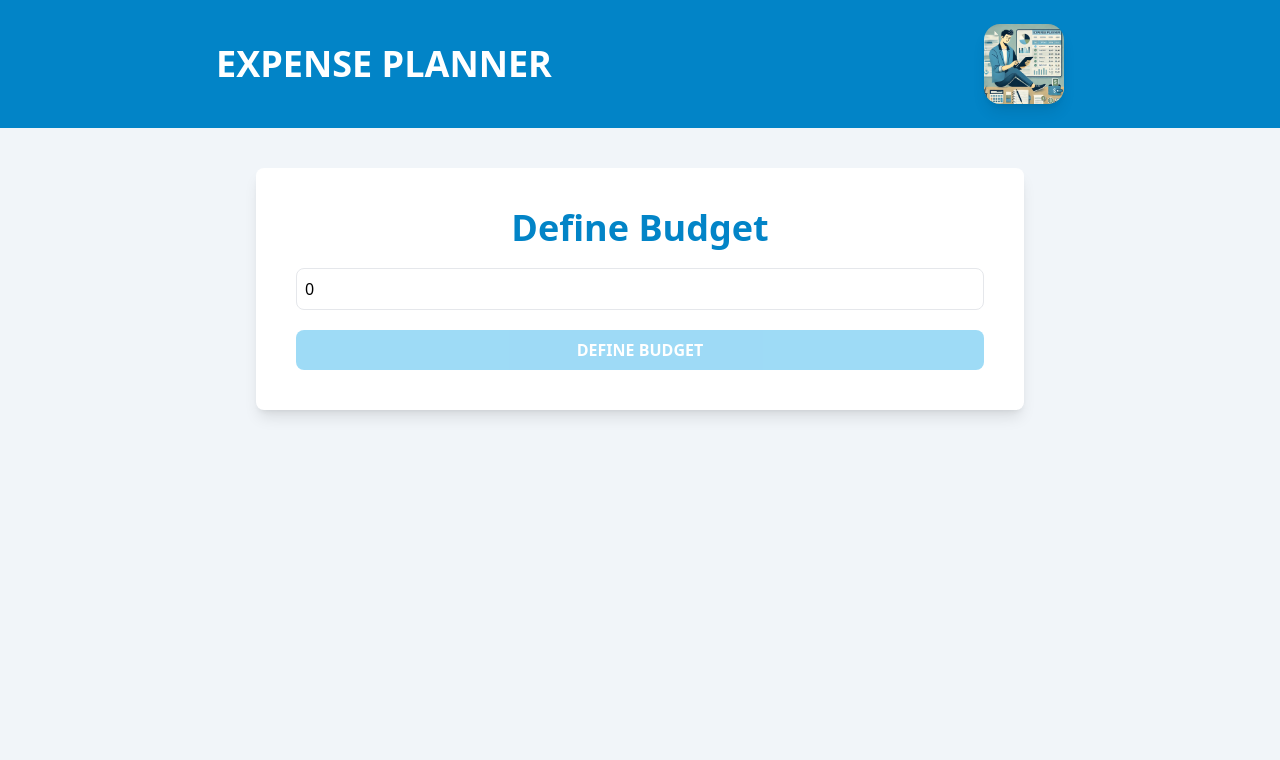
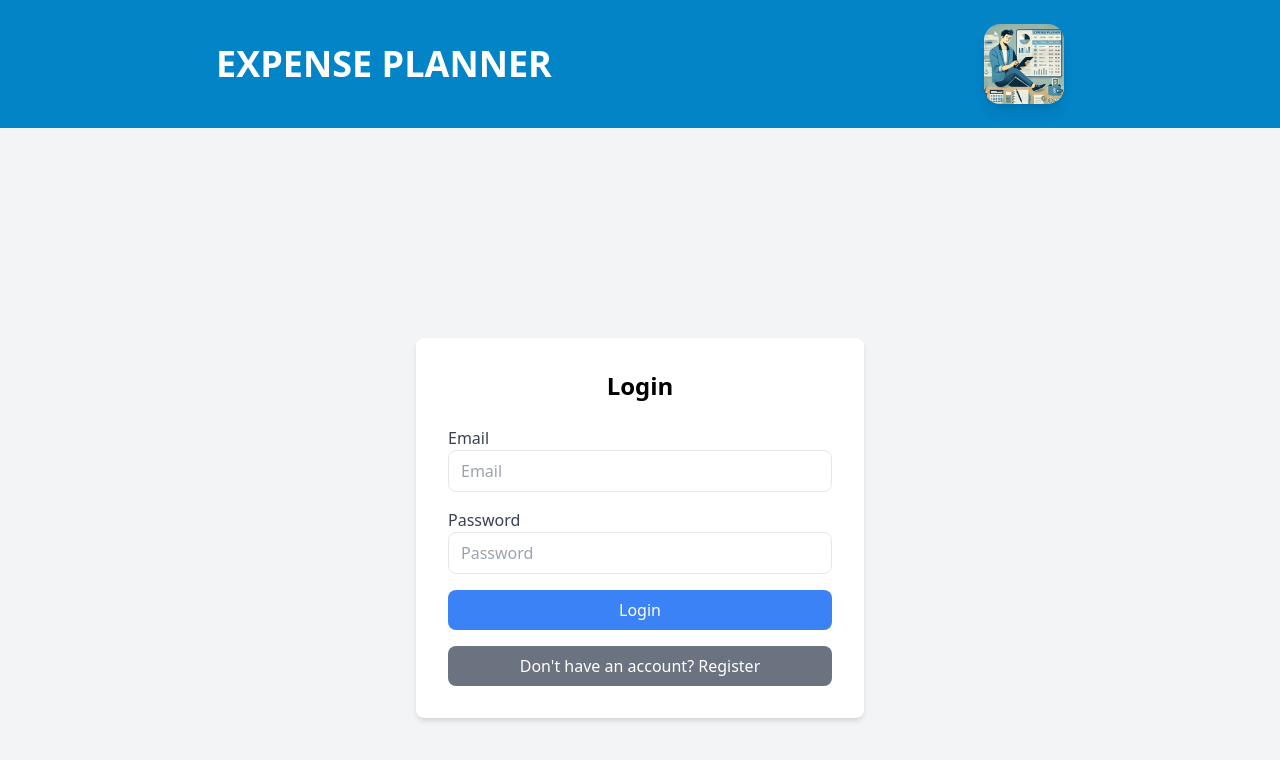
Before and after one commit to wichofly/cost-control, a React (Vite) app: page /login in a window 1280 px wide. Shown: the top 760 px of the page. Built offline with nearby package versions, Linux system fonts and the light colour scheme; no server answers.

Commit message:
feat: created register, login pages for users with firebase

```diff
--- a/package.json
+++ b/package.json
@@ -12,12 +12,14 @@
   "dependencies": {
     "@headlessui/react": "^2.2.0",
     "@heroicons/react": "^2.2.0",
+    "firebase": "^11.1.0",
     "prop-types": "^15.8.1",
     "react": "^18.3.1",
     "react-calendar": "^5.1.0",
     "react-circular-progressbar": "^2.1.0",
     "react-date-picker": "^11.0.0",
     "react-dom": "^18.3.1",
+    "react-router-dom": "^7.1.1",
     "react-swipeable-list": "^1.10.0",
     "uuid": "^11.0.3"
   },
@@ -25,6 +27,7 @@
     "@eslint/js": "^9.15.0",
     "@types/react": "^18.3.12",
     "@types/react-dom": "^18.3.1",
+    "@types/react-router-dom": "^5.3.3",
     "@types/uuid": "^10.0.0",
     "@vitejs/plugin-react-swc": "^3.5.0",
     "autoprefixer": "^10.4.20",
--- a/src/App.tsx
+++ b/src/App.tsx
@@ -1,4 +1,5 @@
 import { useEffect, useMemo } from 'react';
+import { BrowserRouter as Router, Route, Routes } from 'react-router-dom';
 import { BudgetForm } from './components/BudgetForm';
 import { Header } from './components/Header';
 import { useBudget } from './hooks/useBudget';
@@ -6,6 +7,9 @@ import { BudgetTracker } from './components/BudgetTracker';
 import ExpenseModal from './components/ExpenseModal';
 import { ExpenseList } from './components/ExpenseList';
 import { FilterByCategory } from './components/FilterByCategory';
+import { Register } from './components/Register';
+import { Login } from './components/Login';
+import { PrivateRoute } from './components/PrivateRoute';
 
 const App = () => {
   const { state } = useBudget();
@@ -18,13 +22,18 @@ const App = () => {
   }, [state]);
 
   return (
-    <>
+    <Router>
       <Header />
-
+      <Routes>
+        <Route path="/register" element={<Register />} />
+        <Route path="/login" element={<Login />} />
+        <Route
+          path="/dashboard"
+          element={
+            <PrivateRoute>
               <div className="max-w-3xl mx-auto bg-white shadow-lg rounded-lg mt-10 p-10">
                 {isValidBudget ? <BudgetTracker /> : <BudgetForm />}
               </div>
-
               {isValidBudget && (
                 <div className="max-w-3xl mx-auto py-10">
                   <FilterByCategory />
@@ -32,7 +41,11 @@ const App = () => {
                   <ExpenseModal />
                 </div>
               )}
-    </>
+            </PrivateRoute>
+          }
+        />
+      </Routes>
+    </Router>
   );
 };
 
--- /dev/null
+++ b/src/backend/firebase.ts
@@ -0,0 +1,24 @@
+import { initializeApp } from 'firebase/app';
+import { getAuth } from 'firebase/auth';
+import { getFirestore } from 'firebase/firestore';
+
+const firebaseConfig = {
+  apiKey: 'AIzaSyCuLLG0EOy_3B4QOnvz4UIfSKY-v8WTn98',
+  authDomain: 'cost-control-8e769.firebaseapp.com',
+  projectId: 'cost-control-8e769',
+  storageBucket: 'cost-control-8e769.firebasestorage.app',
+  messagingSenderId: '236101153320',
+  appId: '1:236101153320:web:0b80074b1de9cb14513b1d',
+  measurementId: 'G-GHN4SLY2LH',
+};
+
+// Initialize Firebase
+const app = initializeApp(firebaseConfig);
+
+// Initialize Firebase Authentication and get a reference to the service
+const auth = getAuth(app);
+
+// Initialize Cloud Firestore and get a reference to the service
+const db = getFirestore(app);
+
+export { auth, db };
--- a/src/components/Header.tsx
+++ b/src/components/Header.tsx
@@ -7,7 +7,7 @@ export const Header = () => {
         <h1 className="uppercase font-bold text-4xl text-white">
           Expense planner
         </h1>
-        <a href="/">
+        <a href="/dashboard">
           <img
             src={expensePlannerImage}
             alt="Expense Planner"
--- /dev/null
+++ b/src/components/Login.tsx
@@ -0,0 +1,63 @@
+import { FormEvent, useState } from 'react';
+import { useNavigate } from 'react-router-dom';
+import { auth } from '../backend/firebase';
+import { signInWithEmailAndPassword } from 'firebase/auth';
+
+export const Login = () => {
+  const [email, setEmail] = useState('');
+  const [password, setPassword] = useState('');
+  const navigate = useNavigate();
+
+  const handleLogin = async (e: FormEvent<HTMLFormElement>) => {
+    e.preventDefault();
+
+    try {
+      await signInWithEmailAndPassword(auth, email, password);
+      navigate('/dashboard');
+    } catch (error) {
+      console.error('Error logging in user:', error);
+    }
+  };
+
+  return (
+    <div className="min-h-screen flex items-center justify-center bg-gray-100">
+      <div className="w-full max-w-md p-8 bg-white shadow-md rounded-lg">
+        <h2 className="text-2xl font-bold mb-6 text-center">Login</h2>
+        <form onSubmit={handleLogin}>
+          <div className="mb-4">
+            <label className="block text-gray-700">Email</label>
+            <input
+              type="email"
+              value={email}
+              onChange={(e) => setEmail(e.target.value)}
+              className="w-full px-3 py-2 border rounded-lg"
+              placeholder="Email"
+            />
+          </div>
+          <div className="mb-4">
+            <label className="block text-gray-700">Password</label>
+            <input
+              type="password"
+              value={password}
+              onChange={(e) => setPassword(e.target.value)}
+              className="w-full px-3 py-2 border rounded-lg"
+              placeholder="Password"
+            />
+          </div>
+          <button
+            type="submit"
+            className="w-full bg-blue-500 text-white py-2 rounded-lg mb-4"
+          >
+            Login
+          </button>
+        </form>
+        <button
+          onClick={() => navigate('/register')}
+          className="w-full bg-gray-500 text-white py-2 rounded-lg"
+        >
+          Don't have an account? Register
+        </button>
+      </div>
+    </div>
+  );
+};
--- /dev/null
+++ b/src/components/PrivateRoute.tsx
@@ -0,0 +1,17 @@
+import { Navigate } from 'react-router-dom';
+import { useAuth } from '../hooks/useAuth'; // Custom hook to get auth state
+import { ReactNode } from 'react';
+
+interface PrivateRouteProps {
+  children: ReactNode;
+}
+
+export const PrivateRoute = ({ children }: PrivateRouteProps) => {
+  const { currentUser } = useAuth();
+
+  return currentUser ? (
+    <div className="min-h-screen bg-gray-100">{children}</div>
+  ) : (
+    <Navigate to="/login" />
+  );
+};
--- /dev/null
+++ b/src/components/Register.tsx
@@ -0,0 +1,57 @@
+import { FormEvent, useState } from 'react';
+import { useNavigate } from 'react-router-dom';
+import { auth } from '../backend/firebase';
+import { createUserWithEmailAndPassword } from 'firebase/auth';
+
+export const Register = () => {
+  const [email, setEmail] = useState('');
+  const [password, setPassword] = useState('');
+  const navigate = useNavigate();
+
+  const handleRegister = async (e: FormEvent<HTMLFormElement>) => {
+    e.preventDefault();
+
+    try {
+      await createUserWithEmailAndPassword(auth, email, password);
+      navigate('/dashboard');
+    } catch (error) {
+      console.error('Error registering user:', error);
+    }
+  };
+
+  return (
+    <div className="min-h-screen flex items-center justify-center bg-gray-100">
+      <div className="w-full max-w-md p-8 bg-white shadow-md rounded-lg">
+        <h2 className="text-2xl font-bold mb-6 text-center">Register</h2>
+        <form onSubmit={handleRegister}>
+          <div className="mb-4">
+            <label className="block text-gray-700">Email</label>
+            <input
+              type="email"
+              value={email}
+              onChange={(e) => setEmail(e.target.value)}
+              className="w-full px-3 py-2 border rounded-lg"
+              placeholder="Email"
+            />
+          </div>
+          <div className="mb-4">
+            <label className="block text-gray-700">Password</label>
+            <input
+              type="password"
+              value={password}
+              onChange={(e) => setPassword(e.target.value)}
+              className="w-full px-3 py-2 border rounded-lg"
+              placeholder="Password"
+            />
+          </div>
+          <button
+            type="submit"
+            className="w-full bg-blue-500 text-white py-2 rounded-lg"
+          >
+            Register
+          </button>
+        </form>
+      </div>
+    </div>
+  );
+};
--- /dev/null
+++ b/src/context/AuthContext.tsx
@@ -0,0 +1,3 @@
+import { createContext } from "react";
+
+export const AuthContext = createContext(null!);
--- /dev/null
+++ b/src/context/AuthProvider.tsx
@@ -0,0 +1,25 @@
+import { useState, useEffect, ReactNode } from 'react';
+import { onAuthStateChanged, getAuth } from 'firebase/auth';
+import { AuthContext } from './AuthContext';
+
+interface AuthProviderProps {
+  children: ReactNode;
+}
+
+export const AuthProvider = ({ children }: AuthProviderProps) => {
+  const [currentUser, setCurrentUser] = useState(null);
+  const auth = getAuth();
+
+  useEffect(() => {
+    const unsubscribe = onAuthStateChanged(auth, (user) => {
+      setCurrentUser(user);
+    });
+    return unsubscribe;
+  }, [auth]);
+
+  return (
+    <AuthContext.Provider value={{ currentUser }}>
+      {children}
+    </AuthContext.Provider>
+  );
+};
--- /dev/null
+++ b/src/hooks/useAuth.ts
@@ -0,0 +1,12 @@
+import { useContext } from 'react';
+import { AuthContext } from '../context/AuthContext';
+
+export const useAuth = () => {
+  const context = useContext(AuthContext);
+
+  if (!context) {
+    throw new Error('useAuth must be used within an AuthProvider');
+  }
+
+  return context;
+};
--- a/src/main.tsx
+++ b/src/main.tsx
@@ -3,11 +3,14 @@ import { createRoot } from 'react-dom/client';
 import './index.css';
 import App from './App.tsx';
 import { BudgetProvider } from './context/BudgetProvider.tsx';
+import { AuthProvider } from './context/AuthProvider.tsx';
 
 createRoot(document.getElementById('root')!).render(
   <StrictMode>
-    <BudgetProvider>
-      <App />
-    </BudgetProvider>
+    <AuthProvider>
+      <BudgetProvider>
+        <App />
+      </BudgetProvider>
+    </AuthProvider>
   </StrictMode>
 );
```
Also changed, not shown: 1 other file (tests, documents, lock files or other folders). Lines whose indentation alone changed are shown as unchanged.
